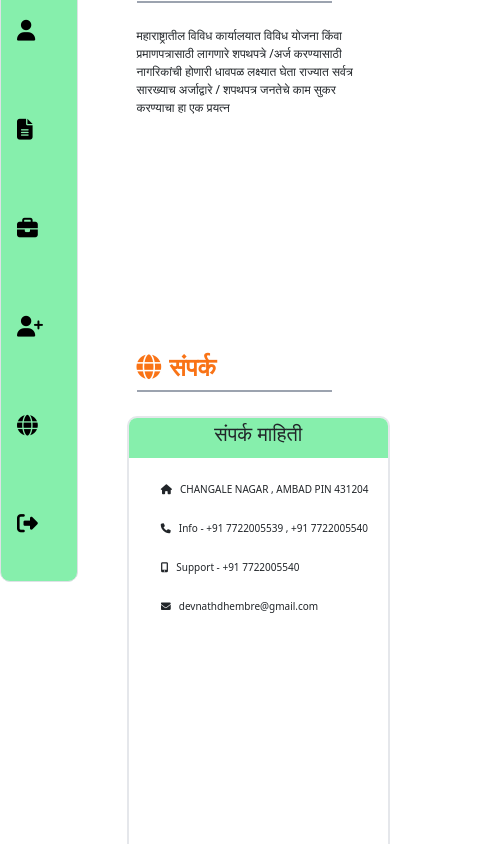
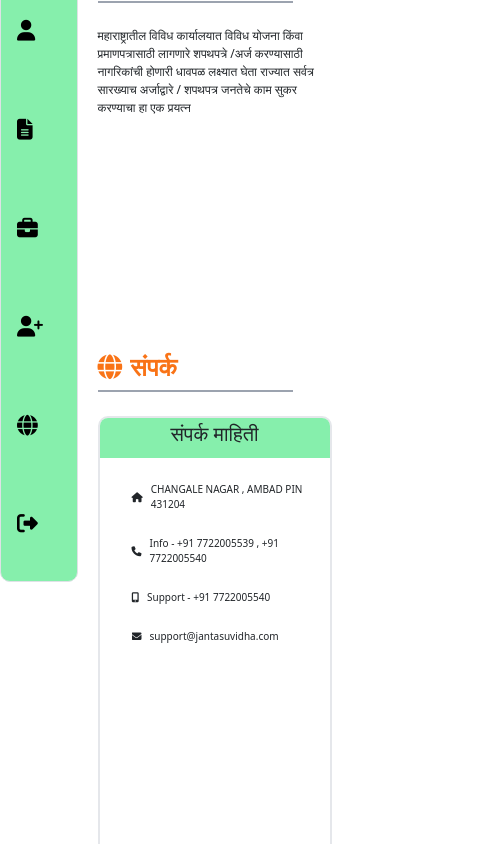
Before and after one commit to PrgrmrHarshShukla/NewProject, a React (Vite) app in the folder client/: page /contact in a window 390 px wide. Shown: the part 262-1106 px from the top of the page, 478 px wide, since content can reach past the window. Built offline with nearby package versions, Linux system fonts and the light colour scheme; no server answers.

Commit message:
Mobile view enhanced further.

```diff
--- a/client/src/components/Contact.jsx
+++ b/client/src/components/Contact.jsx
@@ -22,7 +22,7 @@ function Contact() {
             </li>
             <li className="flex flex-row items-center gap-2 ">
                <i className="fas fa-envelope "></i>
-               <div className="text-[15px]"> devnathdhembre@gmail.com</div>
+               <div className="text-[15px]"> support@jantasuvidha.com</div>
             </li>
          </ul>
          <div className="border-2 rounded-[10px] flex flex-row justify-center mb-2  w-[70vw] sm:w-[20vw]">
--- a/client/src/components/ContactPage.jsx
+++ b/client/src/components/ContactPage.jsx
@@ -5,7 +5,7 @@ import About from "./About"
 
 function ContactPage() {
    return (
-      <div className="min-h-[100vh] h-auto w-[80vw] flex flex-col items-center justify-center ml-[20vw]">
+      <div className="min-h-[100vh] h-auto w-[100vw] flex flex-col items-center justify-center sm:pl-[20vw] pl-0 ">
 
          <About />
 
@@ -17,11 +17,11 @@ function ContactPage() {
          </div>
 
 
-         <div className="ml-[35vw] sm:ml-0 w-[90vw] sm:w-[65%] flex flex-col sm:flex-row justify-center gap-2 mb-20">
+         <div className="pl-[25vw] sm:pl-[0vw] sm:ml-0 w-[100vw] sm:w-[65%] flex flex-col sm:flex-row justify-center gap-2 mb-20">
 
 
 
-            <div className="border-2 rounded-[10px] w-3/4 sm:w-1/2 h-[55vh]">
+            <div className="border-2 rounded-[10px] w-4/5 sm:w-1/2 h-[55vh]">
                <div className="bg-green-300 rounded-tl-[8px] rounded-tr-[8px]  w-full text-center py-1 font-semibold">
                <h5>संपर्क माहिती</h5>
                </div>
@@ -42,15 +42,15 @@ function ContactPage() {
                   </li>
                   <li className="flex flex-row items-center gap-2 overflow-hidden">
                      <i className="fas fa-envelope "></i>
-                     <div>devnathdhembre@gmail.com</div>
+                     <div>support@jantasuvidha.com</div>
                   </li>
                </ul>
             </div>
 
 
 
-            <div className="border-2 rounded-[10px] w-3/4 sm:w-1/2 h-auto sm:h-[55vh]">
-               <div className="bg-green-300 rounded-tl-[5px] rounded-tr-[5px]  w-full text-center py-1 font-semibold">
+            <div className="border-2 rounded-[10px] w-4/5 sm:w-1/2 h-auto sm:h-[55vh]">
+               <div className="bg-green-300 rounded-tl-[5px] rounded-tr-[5px] w-full text-center py-1 font-semibold">
                   <h5>चौकशी</h5>
                </div>
 
--- a/client/src/components/Home.jsx
+++ b/client/src/components/Home.jsx
@@ -110,7 +110,7 @@ function Home() {
               alt="First slide"
             />
           </Carousel.Item>
-          <Carousel.Item>
+          <Carousel.Item className="">
             <img
               className="w-[95vw] min-w-[75vw] h-[45vh]  rounded-[10px]"
               src={images[4]}
```
